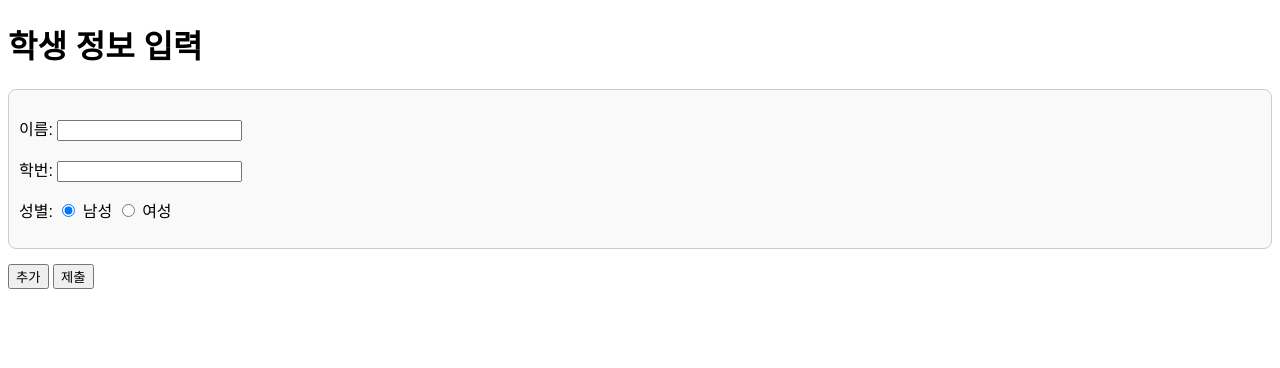
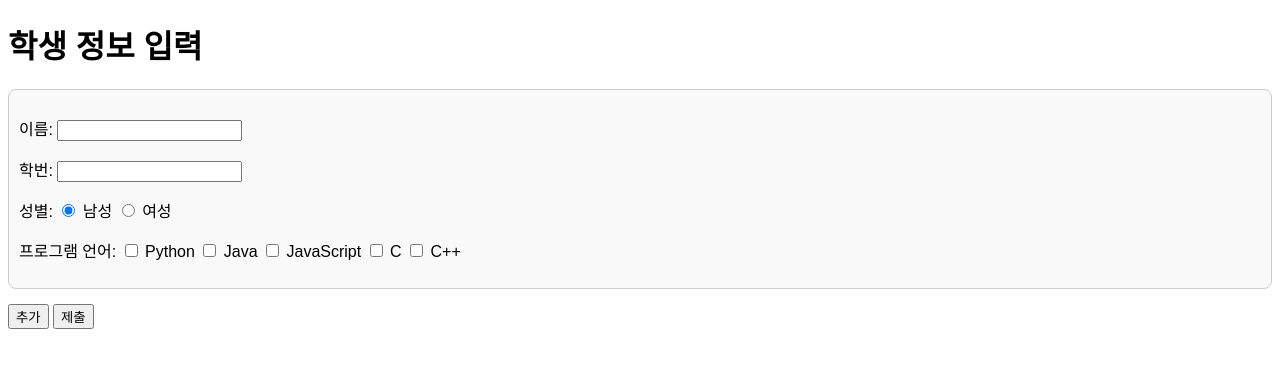
Before and after one commit to gaeunkim33/2025-1-OSSPrac-flow-05, a Flask app: page / in a window 1280 px wide. Shown: the top 368 px of the page. Run offline with Flask 3, Linux system fonts and the light colour scheme.

Commit message:
Add language

```diff
--- a/Subject3_1/ex4.py
+++ b/Subject3_1/ex4.py
@@ -12,6 +12,7 @@ def result():
     # 각 학생의 이름과 학번 데이터를 리스트로 받음
     names = request.form.getlist('name[]')
     student_numbers = request.form.getlist('StudentNumber[]')
+    languages = request.form.getlist('language[]')
 
     genders = []
 
@@ -20,7 +21,7 @@ def result():
         genders.append(gender_value)
 
     # 데이터를 템플릿으로 전달하여 출력 페이지 생성
-    return render_template('result.html', students=zip(names, student_numbers, genders))
+    return render_template('result.html', students=zip(names, student_numbers, genders), languages=languages)
 
 if __name__ == '__main__':
     app.run(debug=True)
--- a/Subject3_1/templates/input.html
+++ b/Subject3_1/templates/input.html
@@ -25,8 +25,16 @@
                 <p>이름: <input type="text" name="name[]" required></p>
                 <p>학번: <input type="text" name="StudentNumber[]" required></p>
                 <p>성별:
-                    <input type="radio" name="gender[0]" value="male" required, checked> 남성
-                    <input type="radio" name="gender[0]" value="female"> 여성
+                    <input type="radio" name="gender_0" value="male" required, checked> 남성
+                    <input type="radio" name="gender_0" value="female"> 여성
+                </p>
+                <p>프로그램 언어:
+                    <input type="checkbox" name="language[]" value="python"> Python
+                    <input type="checkbox" name="language[]" value="java"> Java
+                    <input type="checkbox" name="language[]" value="javascript"> JavaScript
+                    <input type="checkbox" name="language[]" value="c"> C
+                    <input type="checkbox" name="language[]" value="c++"> C++
+
                 </p>
             </div>
         </div>
@@ -38,8 +46,8 @@
 let personCount = 0;
 
 function addPerson() {
+    personCount++;
     const container = document.getElementById("personContainer");
-
     const personBlock = document.createElement("div");
     personBlock.className = "person-block";
     personBlock.innerHTML = `
@@ -49,10 +57,16 @@ function addPerson() {
             <input type="radio" name="gender_${personCount}" value="male" required, checked> 남성
             <input type="radio" name="gender_${personCount}" value="female"> 여성
         </p>
+        <p>프로그램 언어:
+            <input type="checkbox" name="language[]" value="python"> Python
+            <input type="checkbox" name="language[]" value="java"> Java
+            <input type="checkbox" name="language[]" value="javascript"> JavaScript
+            <input type="checkbox" name="language[]" value="c"> C
+            <input type="checkbox" name="language[]" value="c++"> C++
+        </p>
     `;
 
     container.appendChild(personBlock);
-    personCount++;
 }
 </script>
 </body>
--- a/Subject3_1/templates/result.html
+++ b/Subject3_1/templates/result.html
@@ -16,7 +16,7 @@
             padding: 15px;
             border: 1px solid #ccc;
             border-radius: 8px;
-            width: 200px;
+            width: 250px;
             text-align: center;
             box-shadow: 0px 0px 10px rgba(0, 0, 0, 0.1);
         }
@@ -41,6 +41,7 @@
                 <p><strong>이름:</strong> {{ name }}</p>
                 <p><strong>학번:</strong> {{ student_number }}</p>
                 <p><strong>성별:</strong> {{ '남성' if gender == 'male' else '여성' }}</p>
+                <p><strong>프로그램 언어:</strong> {{ languages|join(', ') }}</p>
             </div>
         {% endfor %}
     </div>
```
